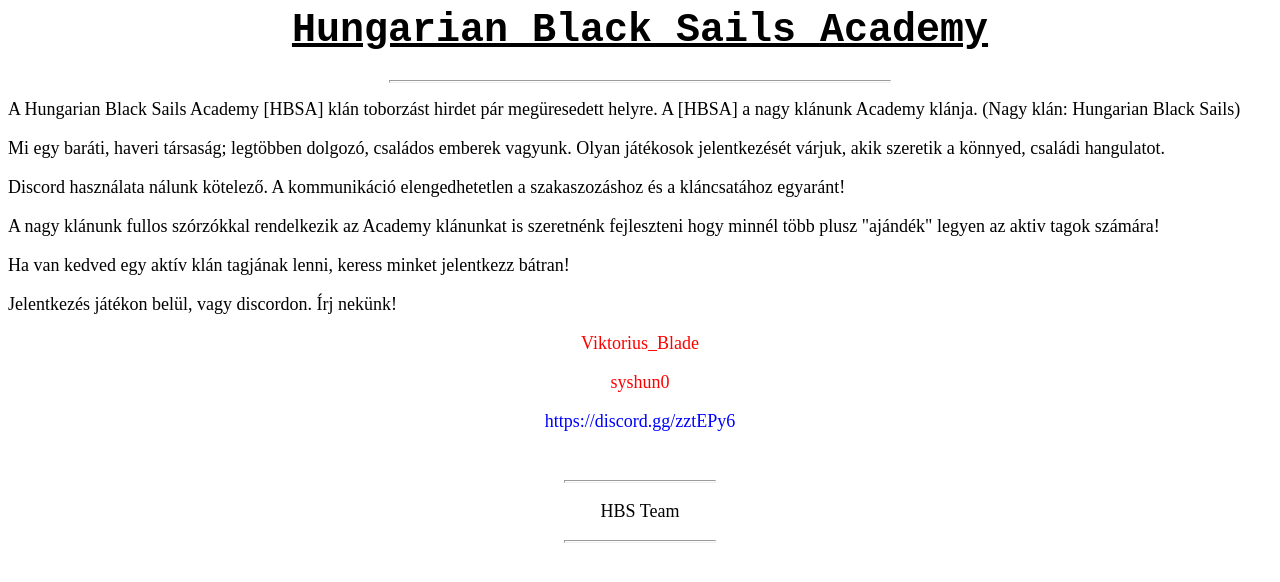
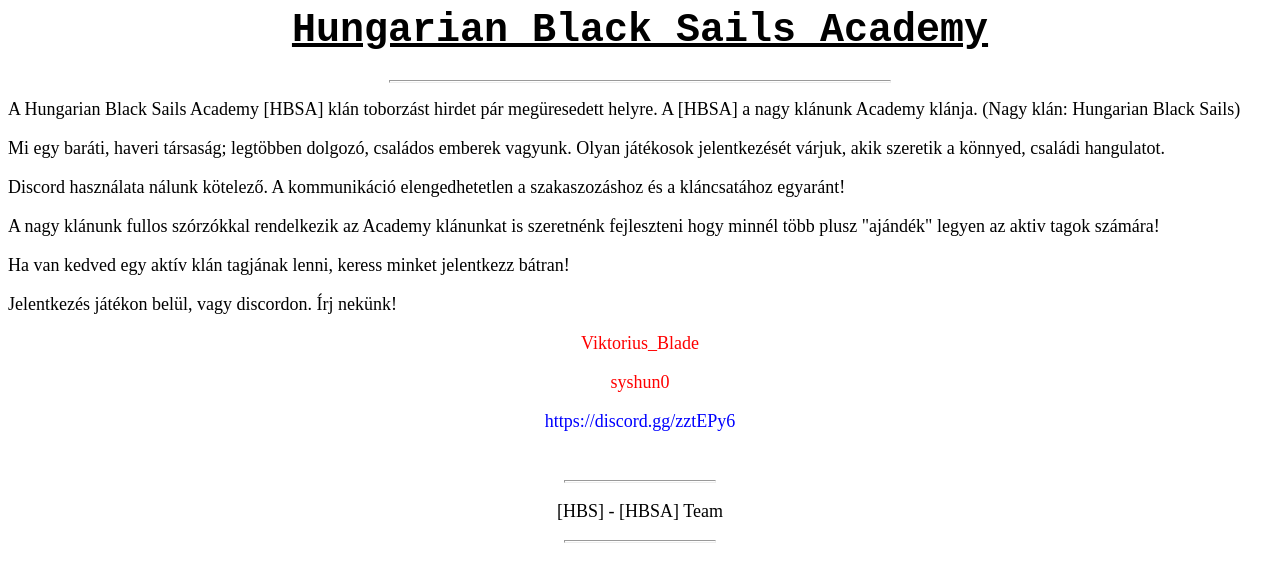
Before and after one commit to solymosiviktor1/HBS, a plain HTML site: page index.html in a window 1280 px wide. Drawn offline with Linux system fonts and the light colour scheme.

Commit message:
Update index.html

```diff
--- a/index.html
+++ b/index.html
@@ -38,7 +38,7 @@ Olyan játékosok jelentkezését várjuk, akik szeretik a könnyed, családi ha
 </font>
 <br>
 <hr size="3" align="center" width="150">
-<P align="center"> HBS Team </P>
+<P align="center"> [HBS] - [HBSA] Team </P>
 <hr size="3" align="center" width="150">
 </br>
 
```
